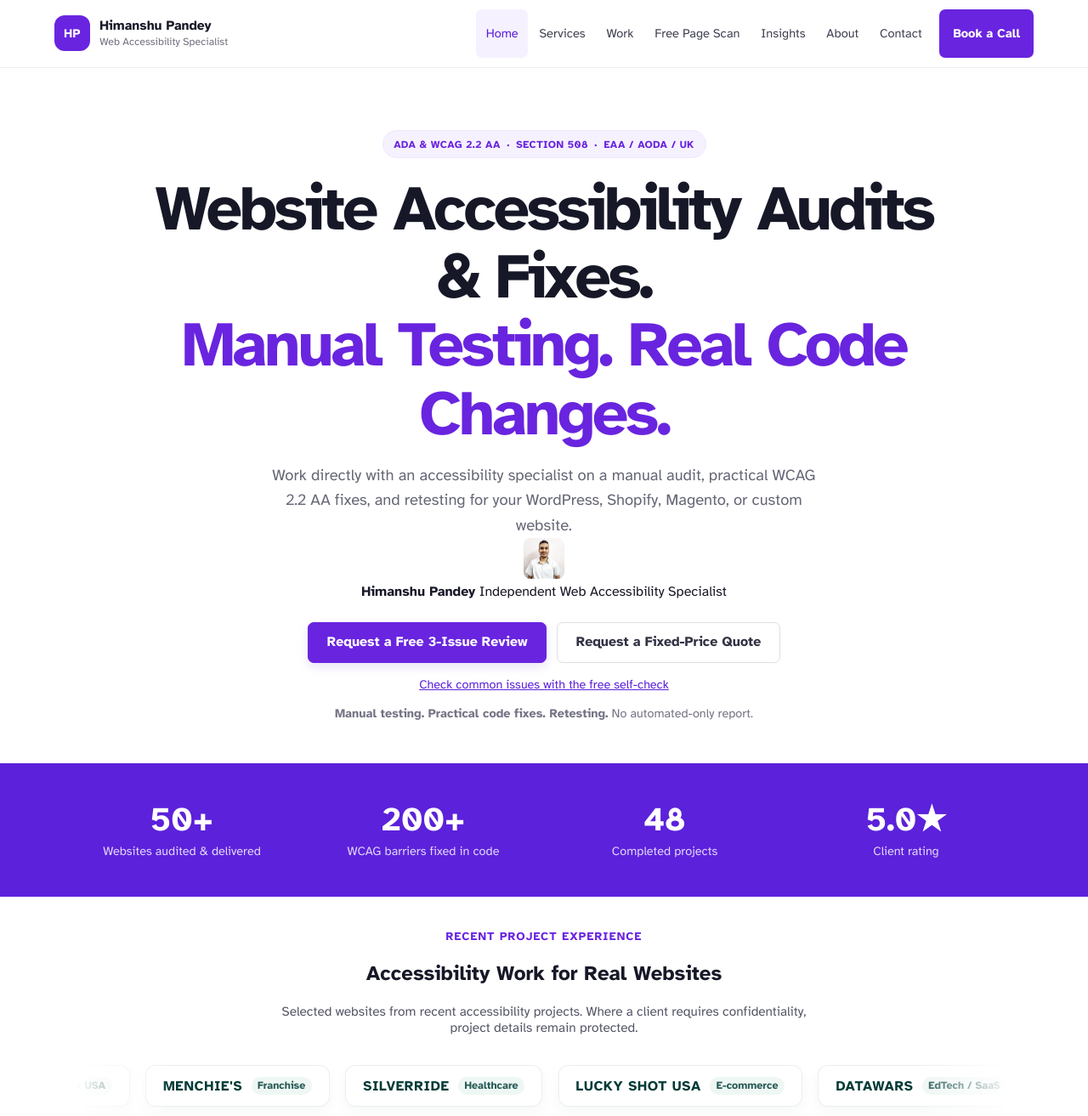
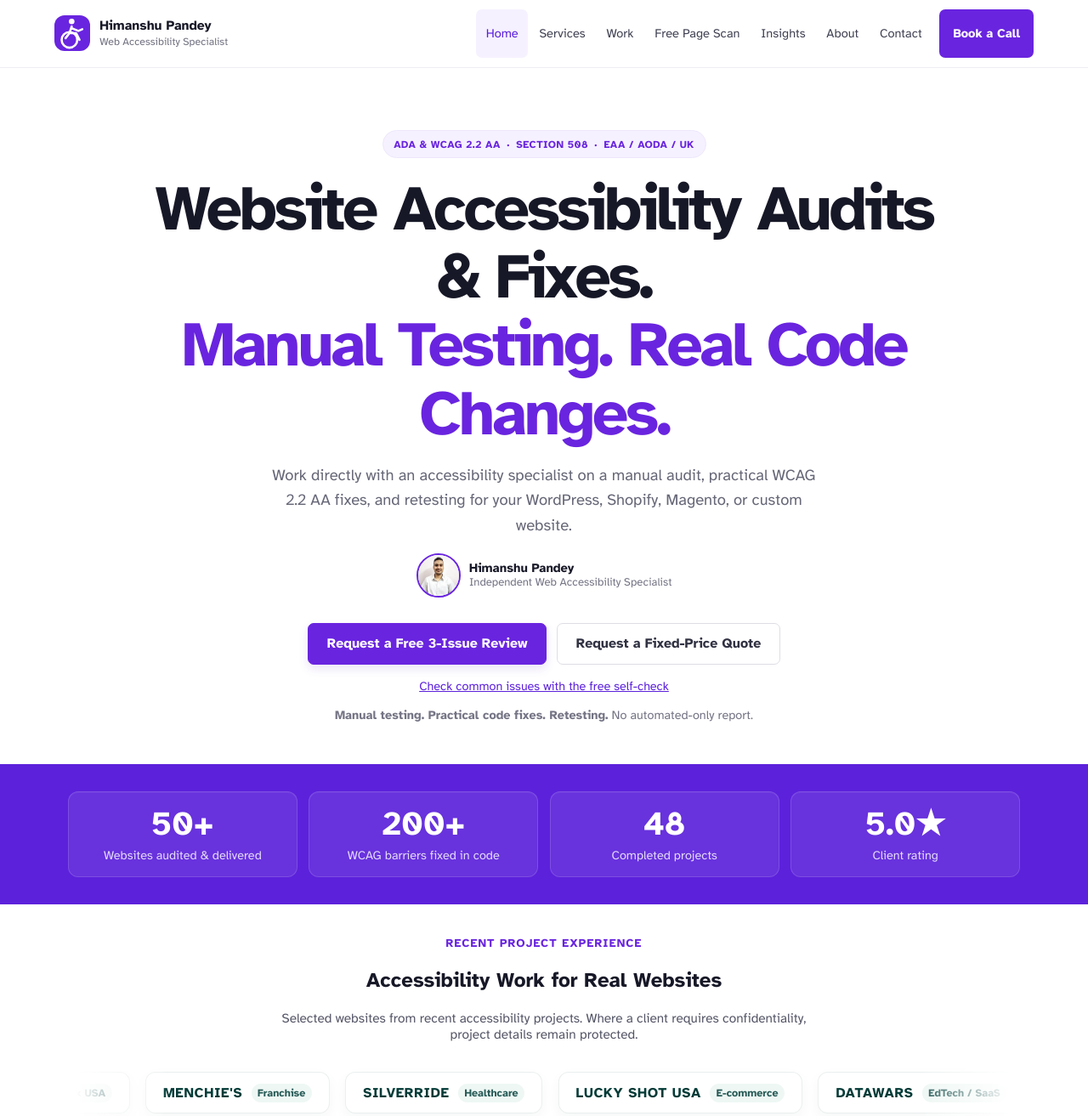
Before and after one commit to Himanshumamba/Web-Accesssibility, a website: page index.html in a window 1280 px wide. Shown: the top 1313 px of the page at 85% size. Drawn offline with Linux system fonts and the light colour scheme.

Commit message:
feat: enhance homepage styles for improved layout and accessibility; add hero person section and update trust grid design

```diff
--- a/style.css
+++ b/style.css
@@ -1111,11 +1111,9 @@ p {
   width: 42px;
   height: 42px;
   border-radius: 12px;
-  background: #6924df;
-  color: #fff;
-  font-size: 0.9rem;
-  font-weight: 700;
-  letter-spacing: 0.03em;
+  background: #6924df url('/favicon.svg') center / 42px 42px no-repeat;
+  color: transparent;
+  overflow: hidden;
 }
 
 .homepage .brand-text {
@@ -1252,6 +1250,39 @@ p {
   gap: 0.75rem;
 }
 
+.homepage .hero-person {
+  display: inline-flex;
+  align-items: center;
+  gap: 0.65rem;
+  margin: 1.1rem auto 0;
+  text-align: left;
+}
+
+.homepage .hero-person img {
+  width: 48px;
+  height: 48px;
+  border: 2px solid #6924df;
+  border-radius: 50%;
+  object-fit: cover;
+}
+
+.homepage .hero-person div {
+  display: flex;
+  flex-direction: column;
+}
+
+.homepage .hero-person strong {
+  color: #171827;
+  font-size: 0.92rem;
+  line-height: 1.25;
+}
+
+.homepage .hero-person span {
+  color: #747485;
+  font-size: 0.82rem;
+  line-height: 1.35;
+}
+
 .homepage .btn {
   min-height: 48px;
   padding: 0.8rem 1.35rem;
@@ -1292,35 +1323,51 @@ p {
   box-sizing: border-box;
   max-width: none;
   margin: 0;
-  padding: 2.35rem clamp(1.25rem, 5vw, 4rem);
+  padding: 2rem clamp(1.25rem, 5vw, 4rem);
   border-radius: 0;
   background: #5c21db;
 }
 
 .homepage .trust-grid {
+  display: grid;
+  grid-template-columns: repeat(4, minmax(0, 1fr));
   max-width: 1120px;
   margin: 0 auto;
   padding: 0;
-  gap: 1rem;
+  gap: 0.85rem;
 }
 
 .homepage .trust-item {
-  padding: 0.5rem;
-  border: 0;
-  border-radius: 0;
-  background: transparent;
-  box-shadow: none;
+  display: flex;
+  min-height: 96px;
+  flex-direction: column;
+  align-items: center;
+  justify-content: center;
+  box-sizing: border-box;
+  padding: 1rem 1.25rem;
+  border: 1px solid rgba(255, 255, 255, 0.14);
+  border-radius: 12px;
+  background: rgba(255, 255, 255, 0.08);
+  box-shadow: inset 0 1px 0 rgba(255, 255, 255, 0.06);
 }
 
 .homepage .trust-item-link {
   color: #fff;
   text-decoration: none;
-}
-
-.homepage .trust-item-link:hover .trust-label {
+  transition: background 160ms ease, border-color 160ms ease, transform 160ms ease;
+}
+
+.homepage .trust-item-link:hover {
+  border-color: rgba(255, 255, 255, 0.42);
+  background: rgba(255, 255, 255, 0.14);
+  transform: translateY(-2px);
+}
+
+.homepage .trust-item-link:hover .trust-label span {
   text-decoration: underline;
   text-underline-offset: 0.2em;
 }
+
 
 .homepage .trust-number,
 .homepage .trust-label {
@@ -2031,6 +2078,10 @@ p {
   .homepage .client-trust-intro > p:not(.eyebrow) {
     max-width: none;
   }
+
+  .homepage .trust-grid {
+    grid-template-columns: repeat(2, minmax(0, 1fr));
+  }
 }
 
 @media (max-width: 720px) {
@@ -2063,8 +2114,12 @@ p {
   }
 
   .homepage .trust-grid {
-    grid-template-columns: repeat(2, minmax(0, 1fr));
-    gap: 1.1rem 0.5rem;
+    grid-template-columns: 1fr;
+    gap: 0.65rem;
+  }
+
+  .homepage .trust-item {
+    min-height: 82px;
   }
 
   .homepage .home-tool-promo {
@@ -2183,11 +2238,9 @@ p {
   width: 42px;
   height: 42px;
   border-radius: 12px;
-  background: #6924df;
-  color: #fff;
-  font-size: 0.9rem;
-  font-weight: 700;
-  letter-spacing: 0.03em;
+  background: #6924df url('/favicon.svg') center / 42px 42px no-repeat;
+  color: transparent;
+  overflow: hidden;
 }
 
 .site-page .brand-text {
```
